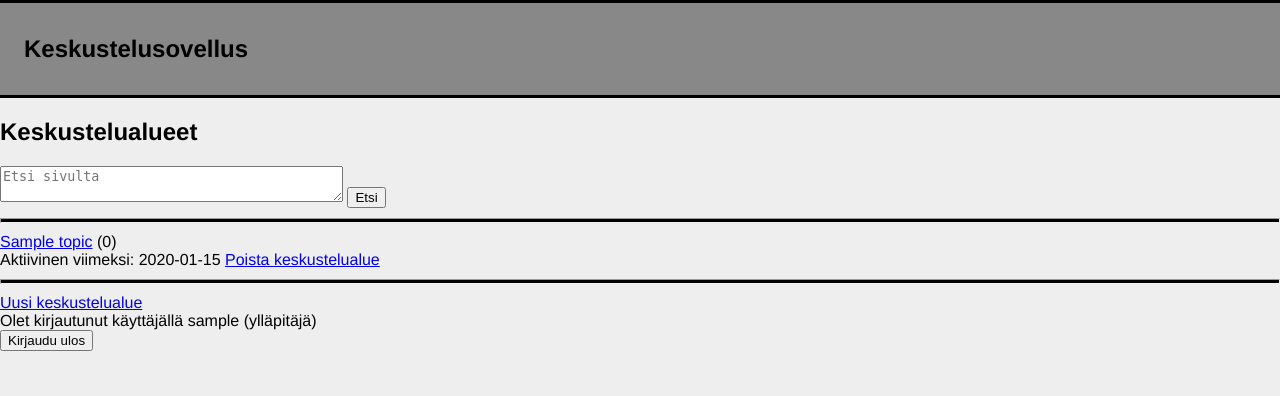
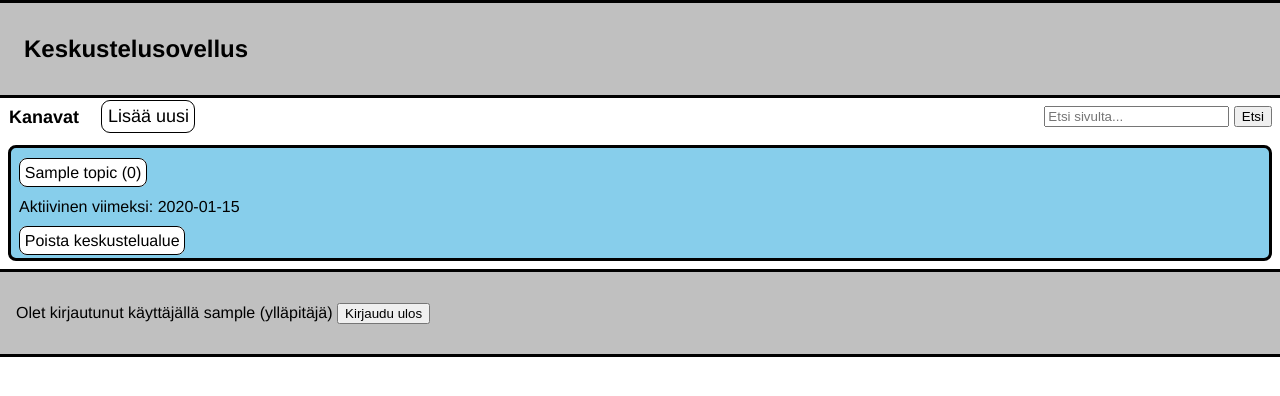
Before and after one commit to valttteri/DiscussionApp, a Flask app: template templates/topics.html in a window 1280 px wide. Shown: the top 396 px of the page. Run offline with Flask 3, Linux system fonts and the light colour scheme; the visitor is signed in with stand-in values (Sample User, id 1); the template is opened without the code that fills it: most values are stand-ins (such as "Sample title", 1, 10 or a date in 2020).

Commit message:
added some css

```diff
--- a/static/main.css
+++ b/static/main.css
@@ -1,11 +1,13 @@
 body {
     margin: 0;
     font-family: "Helvetica Neue", sans-serif;
-    background-color: #EEEEEE;
+    background-color: #ffffff;
 }
 
+/* base */
+
 .header {
-    background: #888888;
+    background: #C0C0C0;
     position: relative;
     padding-top: 0.75em;
     padding-left: 1.5em;
@@ -13,6 +15,21 @@ body {
     border-bottom: solid;
     border-top: solid;
 }
+
+.footerdiv {
+    display: inline-block;
+}
+
+footer {
+    display: block;
+    padding: 1em;
+    background: #C0C0C0;
+    margin-top: .5em;
+    border-top: solid;
+    border-bottom: solid;
+}
+
+/* front page */
 
 .loginform {
     padding: 2em;
@@ -32,6 +49,36 @@ body {
     float: left;
 }
 
+/* topic page */
+
+.topicpagetop {
+    display: inline-block;
+    padding: .5em;
+    font-size: large;
+}
+
+.searchbar {
+    float: right;
+    grid-row-gap: .3em;
+    grid-template-columns: 12em;
+    padding-right: .5em;
+    padding-top: .5em
+}
+
+.topic {
+    background-color: #87CEEB;
+    border: solid;
+    border-radius: .5em;
+    padding-left: .5em;
+    padding-bottom: .5em;
+    margin-top: .5em;
+    margin-left: .5em;
+    margin-right: .5em;
+    margin-bottom: .5em;
+}
+
+/* random */
+
 hr {
     background-color: black;
     margin-top: 10px;
@@ -39,6 +86,16 @@ hr {
     height: 3px;
 }
 
-footer {
-    display: block;
+h3 {
+    padding-left: .5em;
 }
+
+a {
+    text-decoration: none;
+    color: black;
+    background-color: white;
+    border-radius: .5em;
+    border: solid;
+    border-width: .1em;
+    padding: .3em
+}
--- a/templates/base.html
+++ b/templates/base.html
@@ -18,15 +18,17 @@
 </body>
 
 <footer>
-    {% if session.username %}
-        <div>
-        Olet kirjautunut käyttäjällä {{ session.username }}
+    <div class="footerdiv">
+        {% if session.username %}
+        <p>Olet kirjautunut käyttäjällä {{ session.username }}
         {% if session.admin %}
             (ylläpitäjä)
-        {% endif %}
-        </div>
+        {% endif %}</p>
+    </div>
+    <div class="footerdiv">
         <form action="/logout">
             <input type="submit" value="Kirjaudu ulos" name="logout"/>
         </form>
+    </div>
     {% endif %}
 </footer>
--- a/templates/newtopic.html
+++ b/templates/newtopic.html
@@ -2,11 +2,11 @@
 
 {% block content%}
 <div>
-    <h2>Uusi keskustelualue</h2>
+    <h2>Uusi kanava</h2>
     <form action="/posttopic" method="POST">
         <input type="text" name="topic" placeholder="Aihe">
         <br>
-        <input type="submit" value="Luo keskustelualue">
+        <input type="submit" value="Luo">
     </form>
 </div>
 
--- a/templates/topics.html
+++ b/templates/topics.html
@@ -1,13 +1,20 @@
 {% extends "base.html" %}
 
 {% block content%}
-    <h2>Keskustelualueet</h2>
-    <form action="/search" method="POST">
-        <textarea name="content" rows="2" cols="40" placeholder="Etsi sivulta"></textarea>
+
+<div class="topicpagetop">
+    <b>Kanavat</b>
+</div>
+<div class="topicpagetop">
+    {% if session.admin %}
+        <a href="/newtopic">Lisää uusi</a>
+    {% endif %}
+</div>
+    <form class="searchbar" action="/search" method="POST">
+        <input type="text" name="searchbar" placeholder="Etsi sivulta...">
         <input type="submit" value="Etsi">
-        <br>
     </form>
-    <hr>
+
 <div>
     {% for topic in topics %}
         {% set ns = namespace(c = 0) %}
@@ -16,20 +23,16 @@
                 {% set ns.c = ns.c + 1 %}
             {% endif %}
         {% endfor %}
-
-            <a href="/forum/{{ topic.id }}">{{ topic.name }}</a> ({{ ns.c }})
-            <br>
+        <div class="topic">
+            <p><a href="/forum/{{ topic.id }}">{{ topic.name }} ({{ ns.c }})</a></p>
             {% if topic.lastactivity is not none %}
-                Aktiivinen viimeksi: {{ topic.lastactivity.strftime("%d.%m.%Y %H:%M:%S") }}
+            <p>Aktiivinen viimeksi: {{ topic.lastactivity.strftime("%d.%m.%Y %H:%M:%S") }}</p>
             {% endif %}
 
             {% if session.admin %}
             <a href="/removetopic/{{ topic.id }}">Poista keskustelualue</a>
             {% endif %}
-        <hr>
+        </div>
     {% endfor %}
 </div>
-    {% if session.admin %}
-        <a href="/newtopic">Uusi keskustelualue</a>
-    {% endif %}
 {% endblock %}
```
Also changed, not shown: templates/forum.html (+6 -5 lines). Lines whose indentation alone changed are shown as unchanged.
